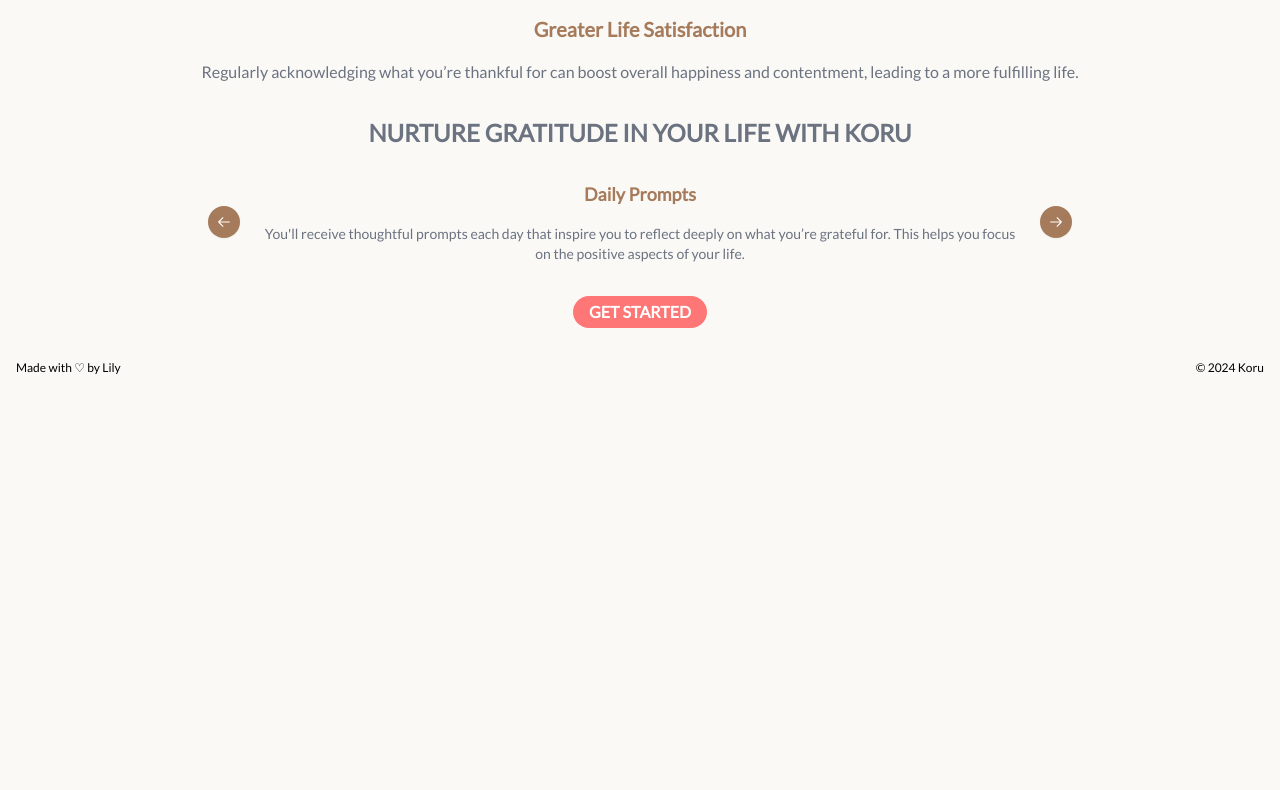
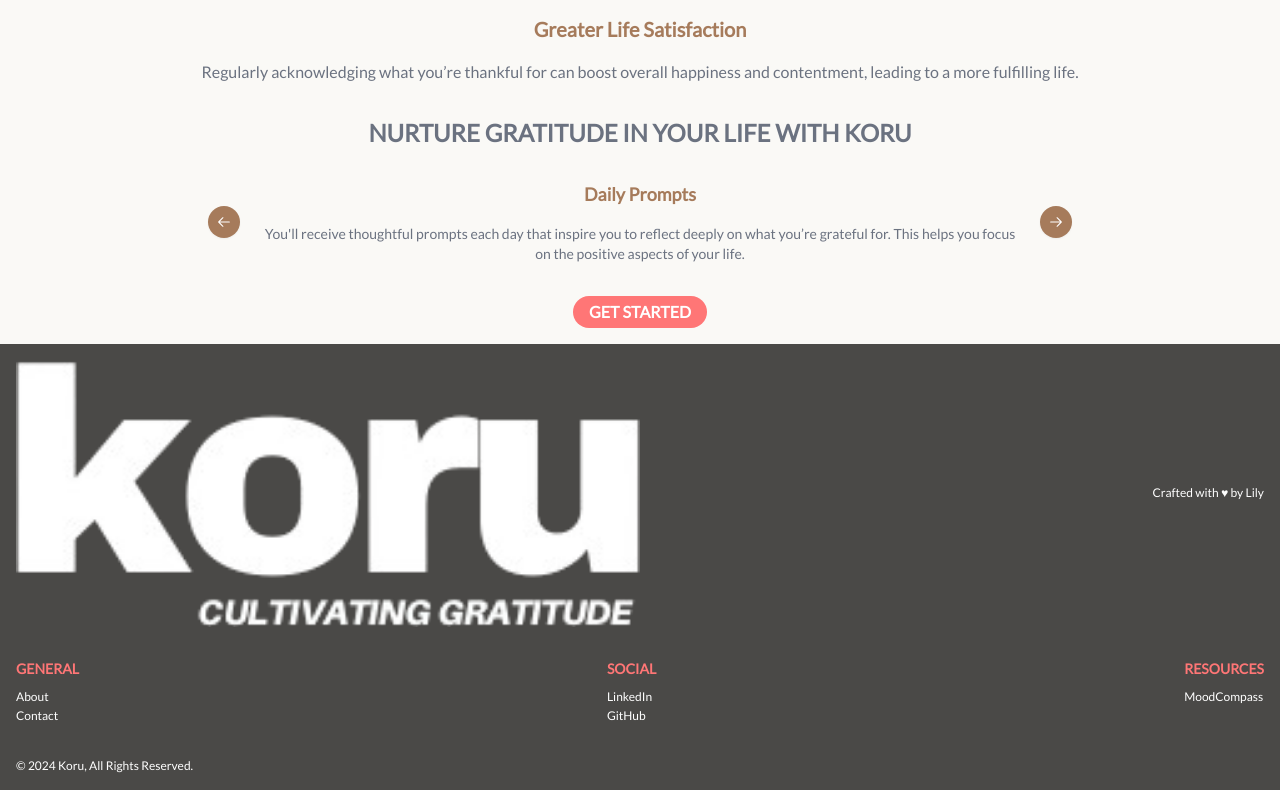
Before and after one commit to lilymtle/koru, a Next.js app: page / in a window 1280 px wide. Shown: the part 2348-3138 px from the top of the page. Before the commit the page ends 2740 px from the top, so only its background shows below. Built offline with nearby package versions, Linux system fonts and the light colour scheme.

Commit message:
update footer
- add bg colour
- add logo
- create footer nav list and items

```diff
--- a/src/app/components/Footer/Footer.tsx
+++ b/src/app/components/Footer/Footer.tsx
@@ -1,11 +1,61 @@
 const Footer = () => {
     return (
-        <footer className="flex flex-row justify-between p-4">
+        <footer className="footer">
+            <img
+                className="w-6/12"
+                src="/assets/logos/logo.png"
+                alt="koru logo" />
+
+            <p className="text-xs self-center">
+                Crafted with ♥ by Lily
+            </p>
+
+            <section className="w-full flex flex-row justify-between mt-4 mb-4">
+                <div className="">
+                    <h4 className="footer__title">
+                        General
+                    </h4>
+
+                    <ul>
+                        <li className="text-xs leading-relaxed">
+                            About
+                        </li>
+                        <li className="text-xs leading-relaxed">
+                            Contact
+                        </li>
+                    </ul>
+                </div>
+
+                <div className="">
+                    <h4 className="footer__title">
+                        Social
+                    </h4>
+
+                    <ul>
+                        <li className="text-xs leading-relaxed">
+                            LinkedIn
+                        </li>
+                        <li className="text-xs leading-relaxed">
+                            GitHub
+                        </li>
+                    </ul>
+                </div>
+
+                <div className="">
+                    <h4 className="footer__title">
+                        Resources
+                    </h4>
+
+                    <ul>
+                        <li className="text-xs leading-relaxed">
+                            MoodCompass
+                        </li>
+                    </ul>
+                </div>
+            </section>
+
             <p className="text-xs">
-                Made with ♡ by Lily
-            </p>
-            <p className="text-xs">
-                © 2024 Koru
+                © 2024 Koru, All Rights Reserved.
             </p>
         </footer>
     );
```
